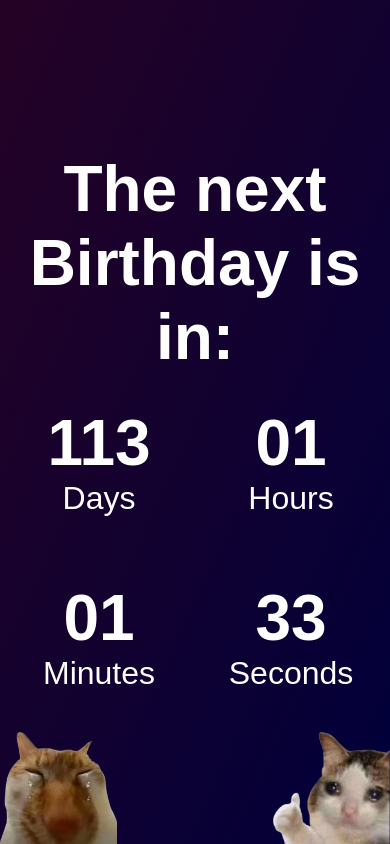
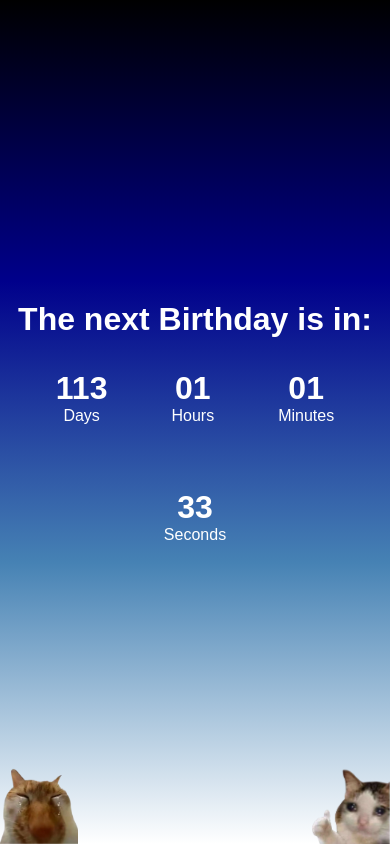
Before and after one commit to RL419/Birthday-Countdown, a plain HTML site: page countdown.html in a window 390 px wide. Drawn offline with Linux system fonts and the light colour scheme.

Commit message:
Refined CSS
Changed background and added response to small screens

```diff
--- a/style.css
+++ b/style.css
@@ -5,7 +5,7 @@
 }
 
 body {
-    background-image: linear-gradient(to bottom right, rgb(37, 2, 37), rgb(0, 0, 58));
+    background-image: linear-gradient(black, darkblue, steelblue, white);
     background-repeat: no-repeat;
     background-attachment: fixed;
 }
@@ -52,13 +52,12 @@ h1 {
 
 .block {
     text-align: center;
-    min-width: 8rem;
 }
 
 .right, .left {
-    max-width: 30%;
-    max-height: 30%;
-    position: absolute;
+    max-width: 20vw;
+    max-height: 20vh;
+    position: fixed;
     bottom: 0;
 }
 
@@ -69,3 +68,12 @@ h1 {
 .left {
     left: 0;
 }
+
+@media screen and (max-width: 480px) {
+    h1, .number {
+        font-size: 2rem;
+    }
+    .text {
+        font-size: 1rem;
+    }
+}
```
